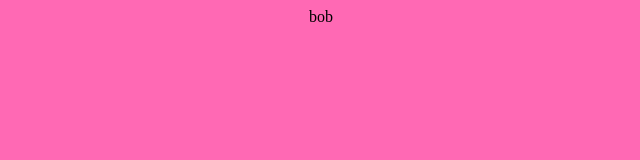
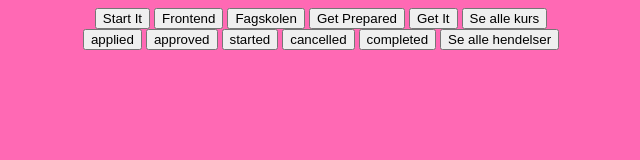
Before and after one commit to FraChr/Team4Emne2Project, a plain HTML site: page index.html in a window 1280 px wide. Shown: the whole page, without its empty margins (319-959 px from the left). Drawn offline with Linux system fonts and the light colour scheme.

Commit message:
Nikita: addButtonHTML,  addButtonsHTML,  Nikita/utulities.js, little changing in example.js, linked model in index.html

```diff
--- /dev/null
+++ b/Nikita/utilities.js
@@ -0,0 +1,25 @@
+function createButtonHTML(name, onclick) {
+
+    return /*HTML*/ `
+    <button onclick='${onclick ?? ''}'>${name}</button>
+    `;
+}
+
+function createButtonsHTML(names) {
+    let html = '';
+    for (let name of names) {
+        html += createButtonHTML(name, 'handle' + capitalizeFirstLetter(removeAllSpaces(name)) + '()');
+    }
+
+    return html;
+}
+
+function capitalizeFirstLetter(str) {
+
+    return str.charAt(0).toUpperCase() + str.slice(1);
+}
+
+function removeAllSpaces(str) {
+
+    return str.split(" ").join("");
+}
--- a/controllers/example.js
+++ b/controllers/example.js
@@ -1,4 +1,22 @@
 test();
 function test() {
-    document.getElementById("app").innerHTML = `bob`;
+    let courses = [];
+    let events = [];
+    for (let cours of model.data.courses) {
+        courses.push(cours.name);
+    }
+    for (let event of model.data.events) {
+        events.push(event.name);
+    }
+    document.getElementById("app").innerHTML = /*HTML*/`
+        <div>
+            ${createButtonsHTML(courses)}
+            ${createButtonHTML('Se alle kurs', 'handleSeAlleKurs()')}
+        </div>
+
+        <div>
+            ${createButtonsHTML(events)}
+            ${createButtonHTML('Se alle hendelser', 'handleSeAlleHendelser()')}
+        </div>
+    `;
 }
--- a/index.html
+++ b/index.html
@@ -5,6 +5,8 @@
         <meta name="viewport" content="width=device-width, initial-scale=1.0">
         <title></title>
         <script src="utils/loadResources.js"></script>
+        <script src="Nikita/utilities.js"></script>
+        <script src="model.js"></script>
     </head>
     <body>
         <div id="app"></div>
```
